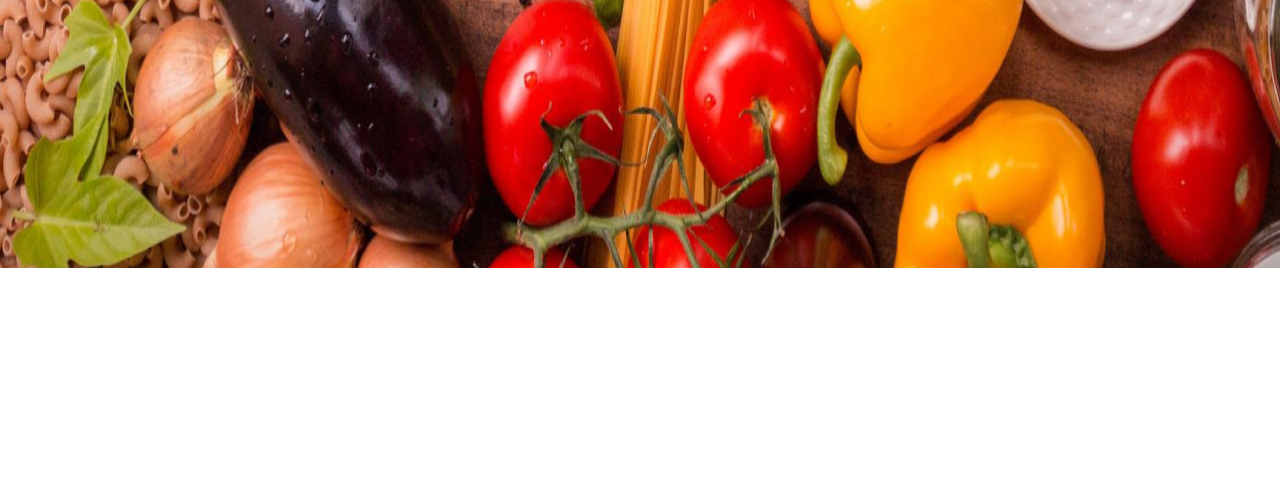
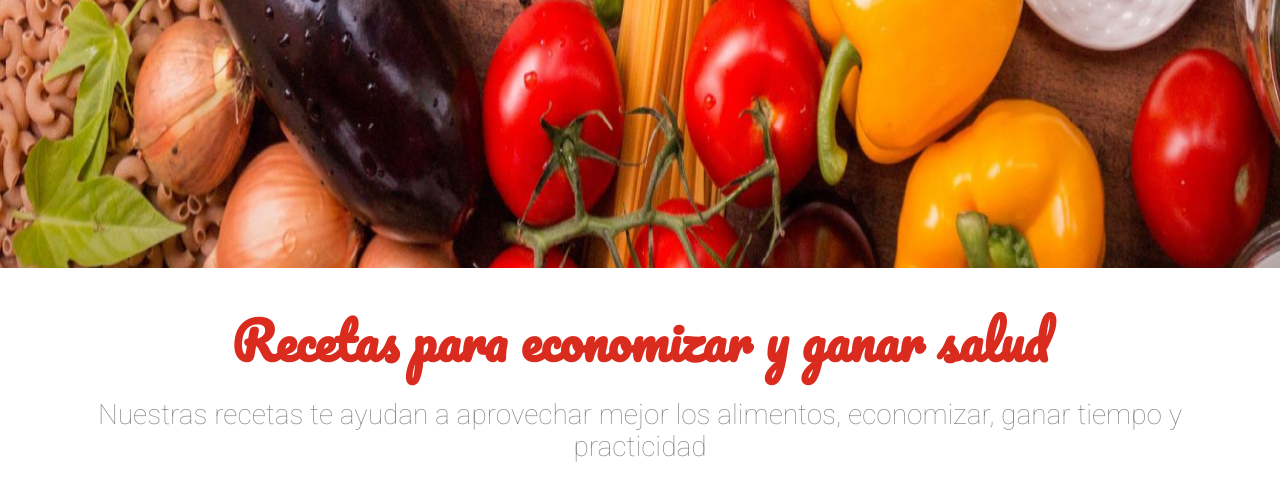
Before and after one commit to nol4lej/ONE-All-Challenges, a plain HTML site: page 2-Fruta&Fruto/index.html in a window 1280 px wide. Shown: the part 532-1032 px from the top of the page. Before the commit the page ends 804 px from the top, so only its background shows below. Drawn offline with Linux system fonts and the light colour scheme.

Commit message:
Sobre section added

```diff
--- /dev/null
+++ b/2-Fruta&Fruto/assets/css/sobre/sobre-descripcion.css
@@ -0,0 +1,5 @@
+.sobre__descripcion{
+    color: #8C8888;
+    font-size: 1.75rem;
+    font-weight: 100;
+}
--- /dev/null
+++ b/2-Fruta&Fruto/assets/css/sobre/sobre-titulo.css
@@ -0,0 +1,5 @@
+.sobre__titulo{
+    font-family: Pacifico, cursive;
+    color: #DA2B1F;
+    font-size: 3.1875rem;
+}
--- /dev/null
+++ b/2-Fruta&Fruto/assets/css/sobre/sobre.css
@@ -0,0 +1,4 @@
+.sobre{
+    padding: 2.5rem;
+    text-align: center;
+}
--- a/2-Fruta&Fruto/index.html
+++ b/2-Fruta&Fruto/index.html
@@ -15,6 +15,9 @@
     <link rel="stylesheet" href="./assets/css/banner/banner.css">
     <link rel="stylesheet" href="./assets/css/banner/banner-imagen.css">
     <link rel="stylesheet" href="./assets/css/banner/banner-titulo.css">
+    <link rel="stylesheet" href="./assets/css/sobre/sobre.css">
+    <link rel="stylesheet" href="./assets/css/sobre/sobre-titulo.css">
+    <link rel="stylesheet" href="./assets/css/sobre/sobre-descripcion.css">
 </head>
     <body>
         <header class="cabecera">
@@ -32,5 +35,9 @@
             <img class="banner__imagen" src="/assets/img/banner.png" alt="banner">
             <h2 class="banner__titulo">Reaproveche mejor los alimentos</h2>
         </section>
+        <section class="sobre">
+            <h2 class="sobre__titulo">Recetas para economizar y ganar salud</h2>
+            <p class="sobre__descripcion">Nuestras recetas te ayudan a aprovechar mejor los alimentos, economizar, ganar tiempo y practicidad</p>
+        </section>
     </body>
 </html>
```
